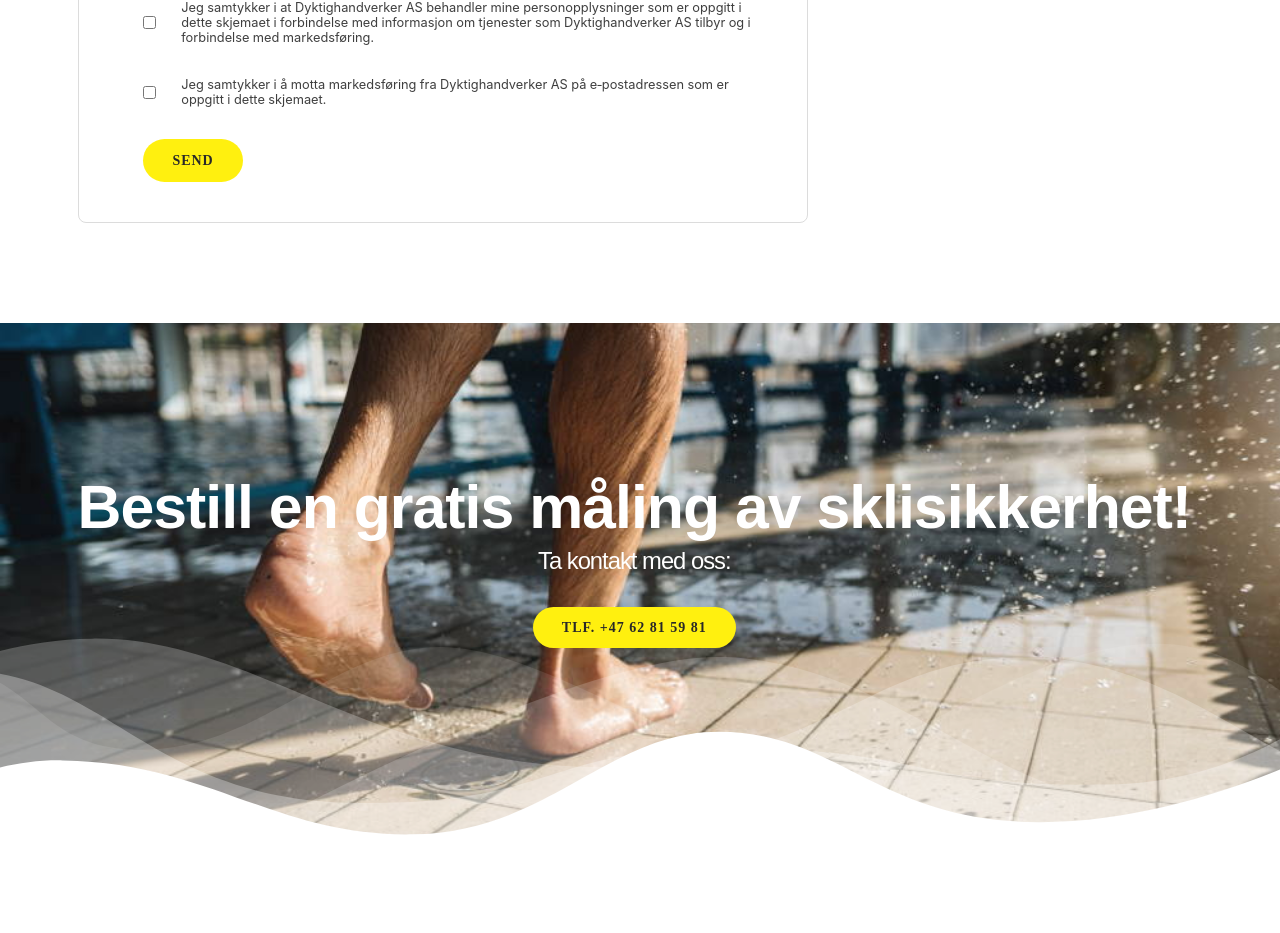
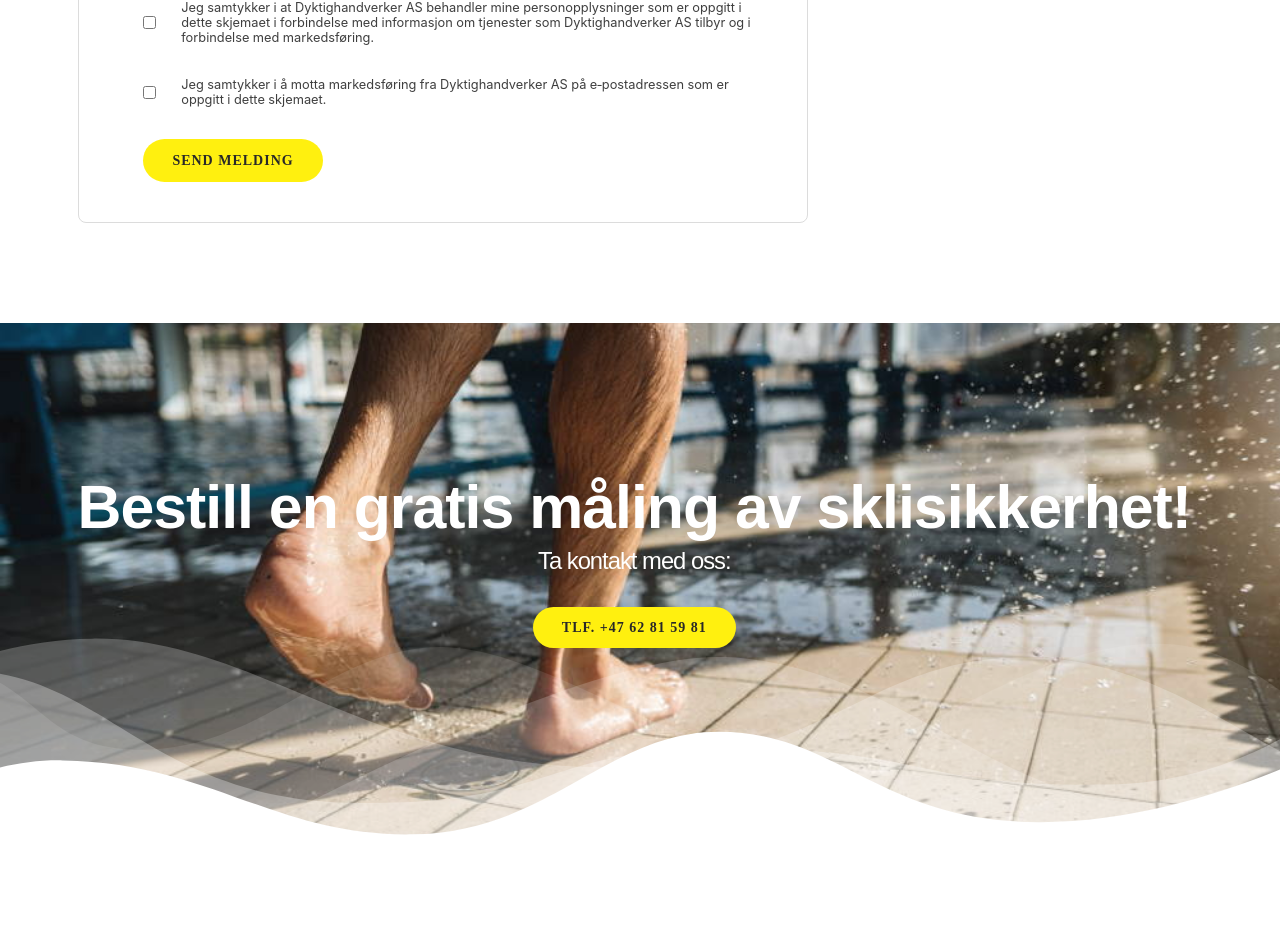
Before and after one commit to wirtbiuro/antyposlizgowa, a Next.js app: page /contact in a window 1280 px wide. Shown: the part 1440-2373 px from the top of the page. Built offline with nearby package versions, Linux system fonts and the light colour scheme; a web font is replaced by a local one.

Commit message:
form text changes

```diff
--- a/components/aux-form.jsx
+++ b/components/aux-form.jsx
@@ -61,7 +61,7 @@ const AuxForm = () => {
                 <form onSubmit={submit} ref={formRef}>
                     <div className={styles.row}>
                         <h2>
-                            Trenger du teknisk rådgivelse? Bestill en samtale:
+                            Kontakt oss:
                         </h2>
                     </div>
                     <div className={styles.row}>
@@ -85,7 +85,7 @@ const AuxForm = () => {
                         <label htmlFor="zgoda2">{zgoda2}</label>
                     </div>
                     <div className={styles.row}>
-                        <input type="submit" value="Bestill kontakt"/>
+                        <input type="submit" value="Send melding"/>
                     </div>
                 </form>
             </div>
--- a/components/main-form.jsx
+++ b/components/main-form.jsx
@@ -5,7 +5,7 @@ import Animate from './animate'
 import { Modal } from 'antd'
 import { zgoda1, zgoda2 } from '../constants'
 
-const MainForm = ({style, title=<>Trenger du rådgivning?<br/> Send oss en melding:</>, isFadeInLeftt10=false}) => {
+const MainForm = ({style, title=<>Kontakt oss:</>, isFadeInLeftt10=false}) => {
 
     const fullNameRef = useRef()
     const emailRef = useRef()
@@ -93,7 +93,7 @@ const MainForm = ({style, title=<>Trenger du rådgivning?<br/> Send oss en meldi
                         </label>
                     </div>
                     <div className={`${styles.row} ${styles.submit}`}>
-                        <input type="submit" value="Send"/>
+                        <input type="submit" value="Send melding"/>
                     </div>
                 </form>
             </div>
```
